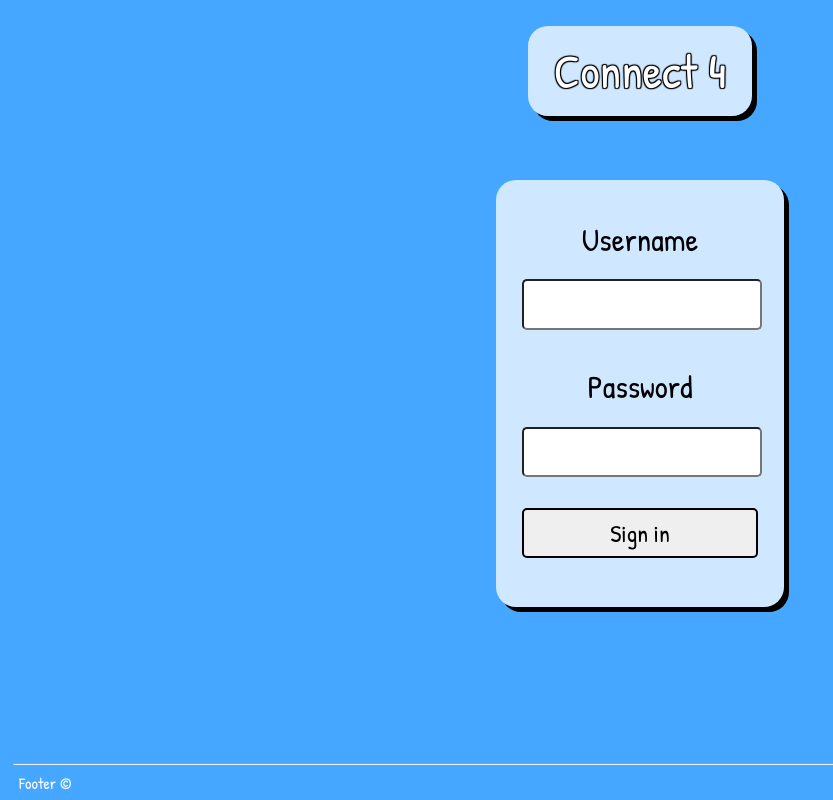
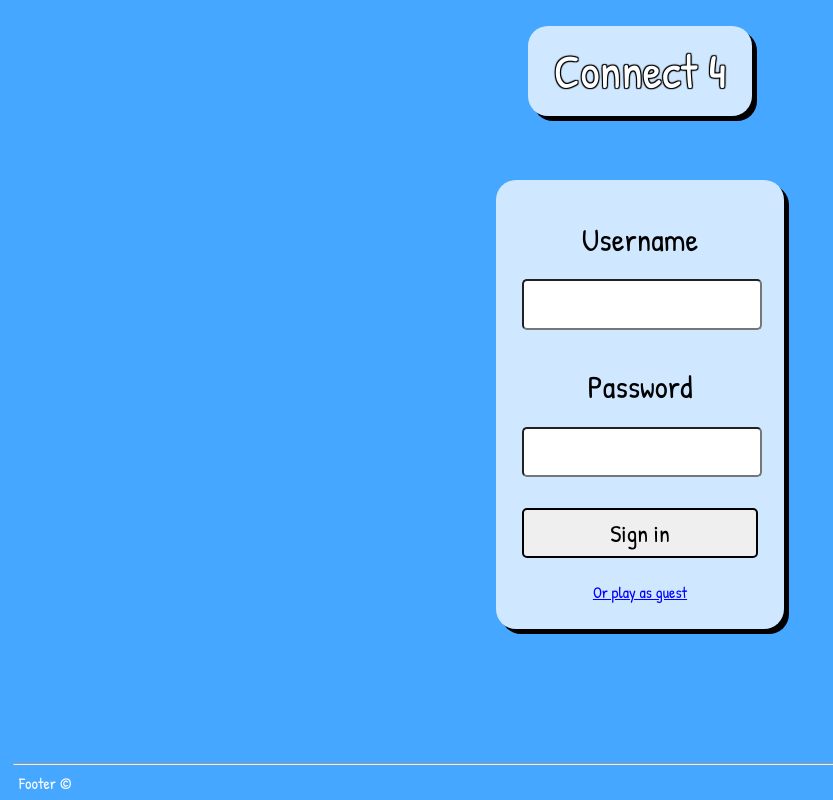
Before and after one commit to jussihailu1/Connect4-Client, an Angular app in the folder Connect4/: page /login in a window 1280 px wide. Shown: the whole page, without its empty margins (0-833 px from the left). Built offline with nearby package versions, Linux system fonts and the light colour scheme.

Commit message:
Added play as guest link

```diff
--- a/Connect4/src/app/login/login.component.html
+++ b/Connect4/src/app/login/login.component.html
@@ -5,4 +5,6 @@
     <input type="text" />
     <br>
     <input class="button" (click)="signIn()" type="button" value="Sign in">
+    <br>
+    <a class="link" (click)="signIn()">Or play as guest</a>
 </div>
--- a/Connect4/src/app/login/login.component.scss
+++ b/Connect4/src/app/login/login.component.scss
@@ -16,4 +16,13 @@
     border-radius: 5px;
     width: 100%;
   }
+
+  .link{
+    color: blue;
+    text-decoration: underline;
+  }
+
+  .link:hover{
+    cursor: pointer;
+  }
 }
```
